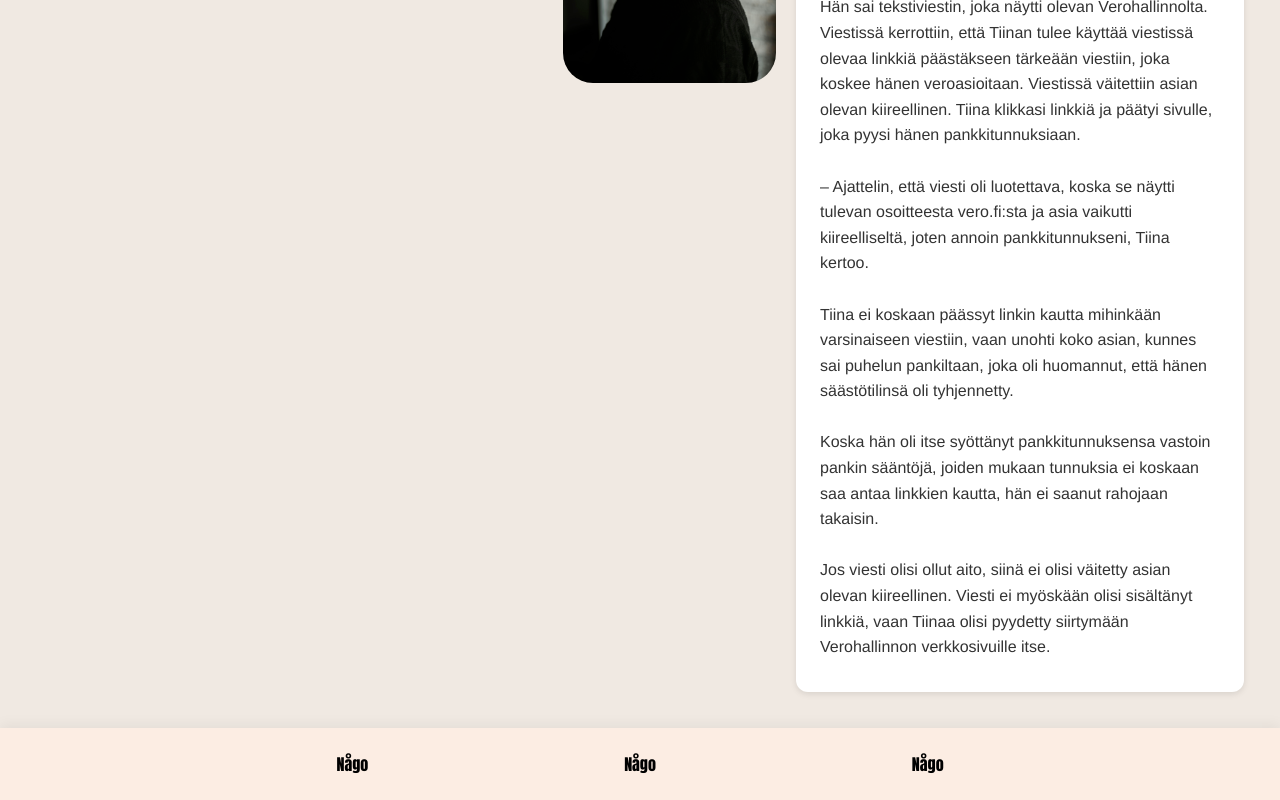
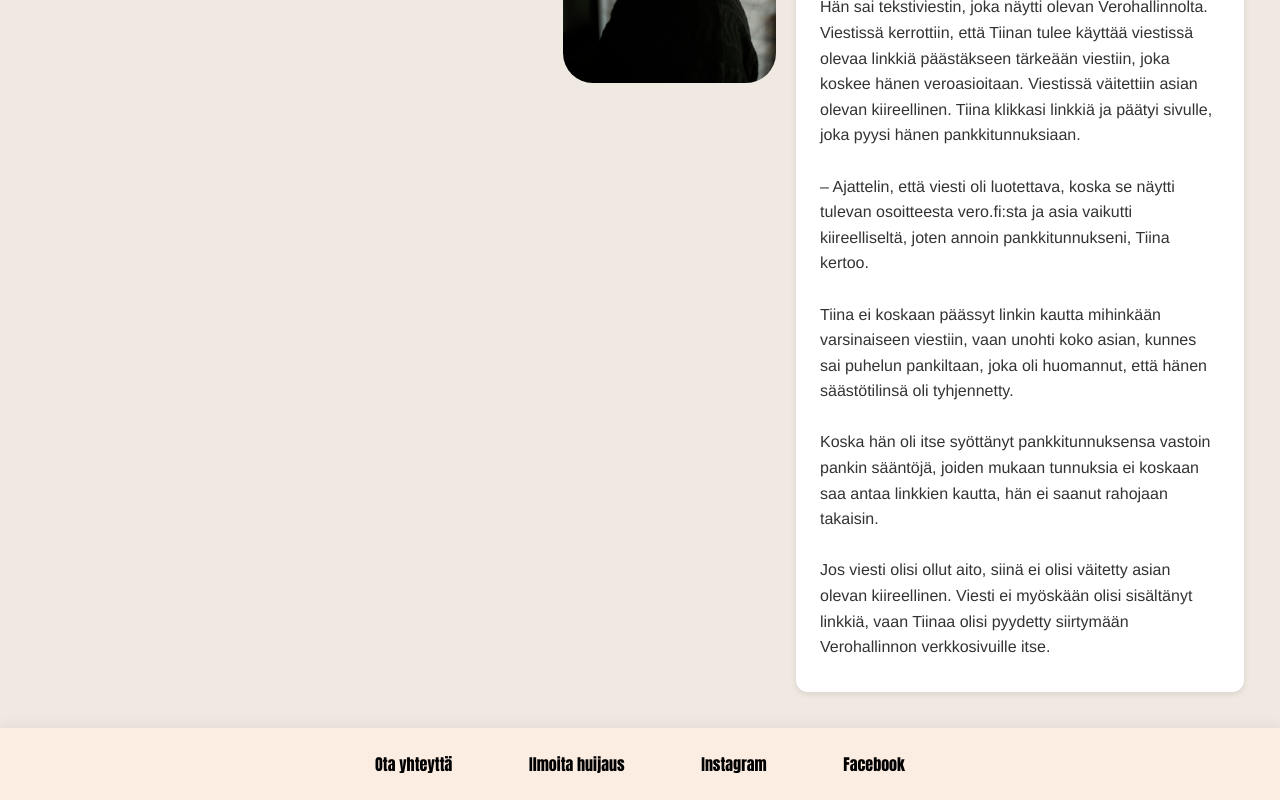
Before and after one commit to levonmaister/scamvjp2, a React (Vite) app: page / in a window 1280 px wide. Shown: the part 5117-5917 px from the top of the page. Built offline with nearby package versions, Linux system fonts and the light colour scheme.

Commit message:
Footer links

```diff
--- a/src/components/Footer.jsx
+++ b/src/components/Footer.jsx
@@ -1,4 +1,5 @@
 import React from 'react';
+import { Link } from "react-router-dom";
 import '../styles/footer.css';
 
 const Footer = () => {
@@ -6,9 +7,10 @@ const Footer = () => {
         <footer className="footer">
             <div className="footer-content">
                 <div className="footer-links">
-                    <a href="/privacy">Någo</a>
-                    <a href="/terms">Någo</a>
-                    <a href="/contact">Någo</a>
+                    <a href="mailto:tulitkohuijatuksi@gmail.com">Ota yhteyttä</a>
+                    <Link to="/ilmoitus">Ilmoita huijaus</Link>
+                    <a href="/instagram">Instagram</a>
+                    <a href="/facebook">Facebook</a>
                 </div>
             </div>
         </footer>
--- a/src/styles/Footer.css
+++ b/src/styles/Footer.css
@@ -22,9 +22,10 @@
   }
   .footer-links {
     display: flex;
-    flex-wrap: wrap;
-    justify-content: center;
-    gap: clamp(0.75rem, 20vw, 50rem);
+    flex-wrap: nowrap;
+    justify-content: space-evenly;
+    width: 100%;
+    gap: clamp(0.75rem, 6vw, 15vw);
   }
 
   .footer-links a {
```
